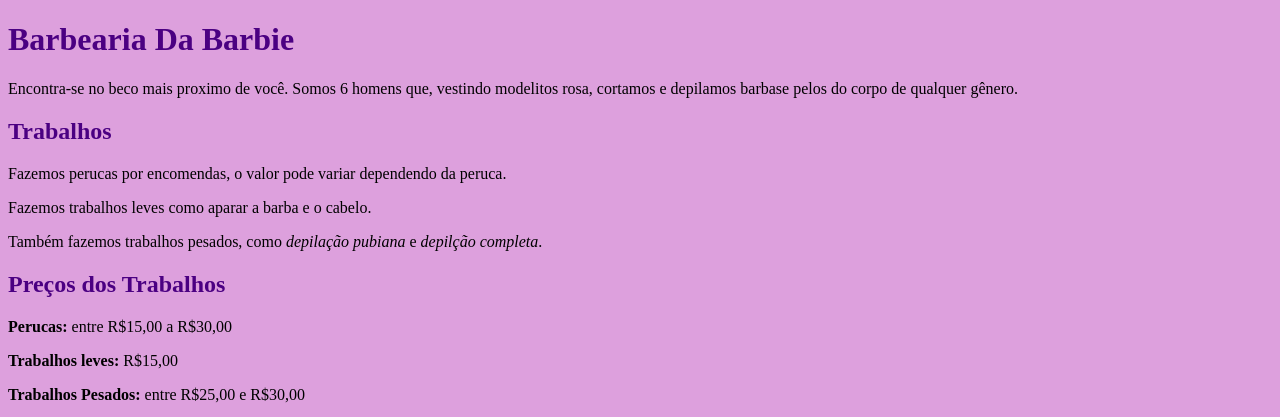
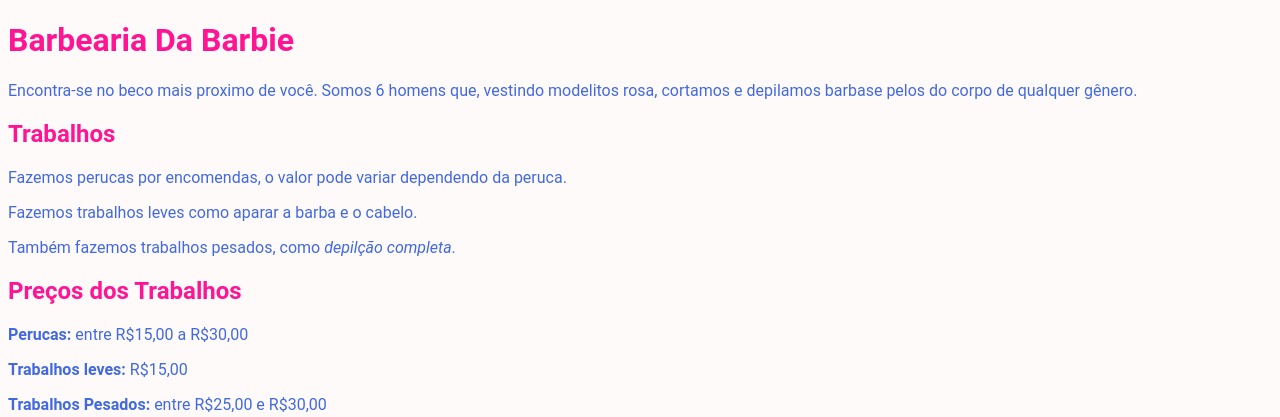
Before and after one commit to ProfessorWelingtonHaasHein/Levi-estudante, a plain HTML site: page index.html in a window 1280 px wide. Shown: the top 417 px of the page. Drawn offline with Linux system fonts and the light colour scheme; grey boxes are pictures that could not be loaded.

Commit message:
Update index.html

```diff
--- a/index.html
+++ b/index.html
@@ -6,17 +6,43 @@
 
         <style>
             body {
-                background: #DDA0DD;
+                background: #FFFAFA;
 
             }
+            p {
+                color: #4169E1
+            }
+
+           p{
+            font-family: 'Alumni Sans Inline One', cursive;
+font-family: 'Roboto', sans-serif;
+           }
+
             h1 {
-            color: #4B0082
+            color: #FF1493
             }
+
+
             h2 {
-            color: #4B0082
+            color: #FF1493
+
 
             }
-            #tesoura {
+
+            h1{
+                font-family: 'Alumni Sans Inline One', cursive;
+font-family: 'Roboto', sans-serif;
+            }
+
+            h2{
+                font-family: 'Alumni Sans Inline One', cursive;
+font-family: 'Roboto', sans-serif;
+            }
+            .tesoura {
+
+
+            }
+            .tesoura {
                 width: 25%
 
             }
@@ -29,18 +55,13 @@
             <h2> Trabalhos</h2>
             <p>Fazemos perucas por encomendas, o valor pode variar dependendo da peruca.</p>
             <p> Fazemos trabalhos leves como aparar a barba e o cabelo.</p>
-            <p>Também fazemos trabalhos pesados, como <i>depilação pubiana</i> e <i>depilção completa</i>.</p>
+            <p>Também fazemos trabalhos pesados, como <i>depilção completa</i>.</p>
            <h2> Preços dos Trabalhos </h2>
            <p><strong>Perucas:</strong> entre R$15,00 a R$30,00</p>
            <p><strong> Trabalhos leves: </strong> R$15,00</p>
            <p><strong> Trabalhos Pesados: </strong> entre R$25,00 e R$30,00 </p>
 
-            <img id = "tesoura" src ="https://images.tcdn.com.br/img/img_prod/687783/pingente_tesoura_cabeleireiro_pingp03_3035_1_20210816153007.jpg">
+            <img class = "tesoura" src ="https://encrypted-tbn0.gstatic.com/images?q=tbn:ANd9GcTbSgEKdeBQuPQQk2qLucNwcnB7BQyUlxCxow&usqp=CAU">
 
 	</body>
 </html>
-
-
-
-
-	adicinar fonte melhorar img centralizar texto
```
